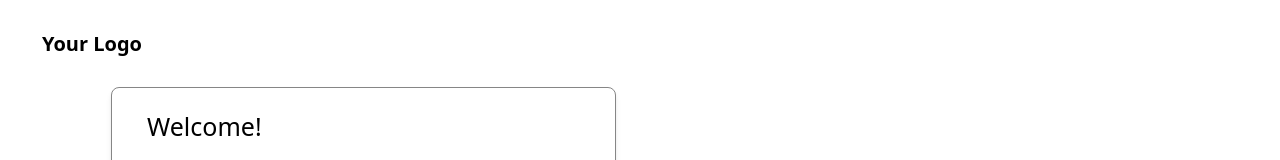
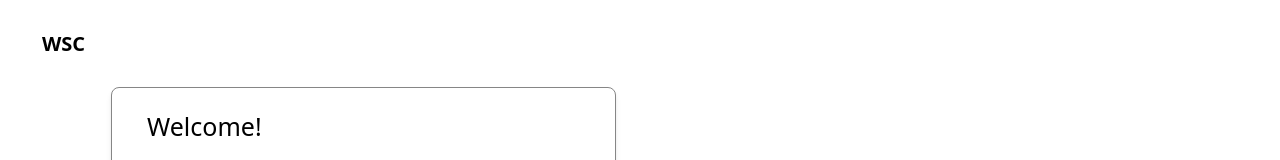
Before and after one commit to kwjdgh1267/zerothon, a React (Create React App) app: page /signup in a window 1280 px wide. Shown: the top 160 px of the page. Built offline with nearby package versions, Linux system fonts and the light colour scheme.

Commit message:
first front

```diff
--- a/src/components/SignUp.js
+++ b/src/components/SignUp.js
@@ -23,7 +23,7 @@ const SignUp = () => {
   return (
     <div className="bg-white flex flex-row justify-center w-full min-h-screen">
       <div className="bg-white w-full max-w-[1440px] relative py-[30px] px-[42px]">
-        <div className="font-semibold text-black text-xl">Your Logo</div>
+        <div className="font-semibold text-black text-xl">WSC</div>
 
         <div className="flex flex-row mt-[29px] px-[69px]">
           <Card className="w-[505px] h-[757px] rounded-[10px] border-[0.5px] border-solid border-[#868686] shadow-lg">
--- a/src/components/TodoList.js
+++ b/src/components/TodoList.js
@@ -1,10 +1,10 @@
 import React from "react";
 import { Checkbox } from "./ui/checkbox";
 
-const TodoList = ({ todoItems }) => {
+const TodoList = ({ todoItems = [] }) => {
   return (
     <div className="mt-8 space-y-6">
-      {todoItems.map((item, index) => (
+      {todoItems?.map((item, index) => (
         <div key={index} className="flex items-start">
           <Checkbox id={`todo-${index}`} className="mt-1 rounded border-[#c4c4c4]" />
           <div className="ml-5 flex justify-between w-full">
```
